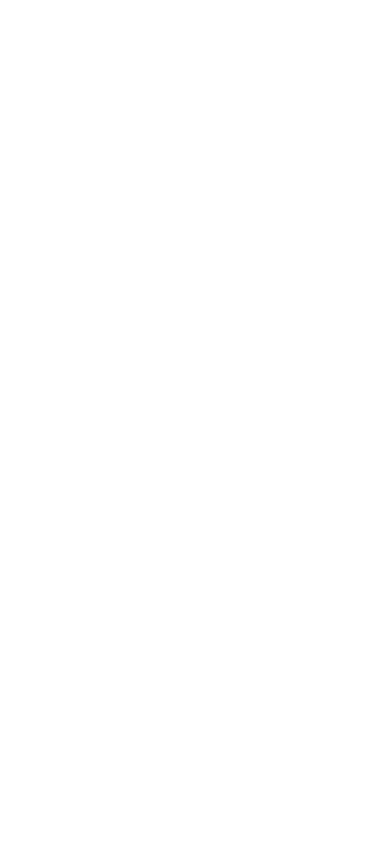
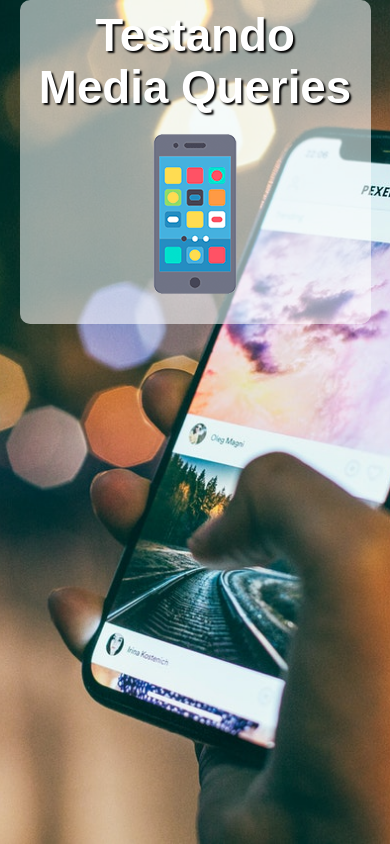
Before and after one commit to RobTecnology/Html5-css3, a plain HTML site: page exercícios/ex026/mq004/index.html in a window 390 px wide. Drawn offline with Linux system fonts and the light colour scheme.

Commit message:
mobile first

```diff
--- /dev/null
+++ b/exercícios/ex026/mq004/estilo/media-query.css
@@ -0,0 +1,48 @@
+@charset "UTF-8";
+
+/*Todas demais medias*/
+
+* {
+    margin: 0px;
+    padding: 0px;
+    font-family: Arial, Helvetica, sans-serif;
+    font-size: 1.3em;
+    box-sizing: border-box;
+}
+
+html, body {
+    width: 100vw;
+    height: 100vh;
+}
+
+body {
+    background: black url(../imagens/back-phone.jpg) no-repeat ;
+    background-size: cover;
+    background-position: center, center;
+
+}
+
+main {
+    background-color: rgba(255, 255, 255, 0.555);
+    width: 90vw;
+    margin: auto;
+    border-radius: 10px;
+    padding: 10px;
+}
+
+h1 {
+    color: white;
+    text-align: center;
+    text-shadow: 2px 2px 2px black;
+}
+
+img {
+    display: block;
+    margin: auto;
+}
+
+img#phone { display: block;}
+img#tv {display: none;}
+img#print { display: none;}
+img#tablet { display: none;}
+img#pc {display: none;}
--- /dev/null
+++ b/exercícios/ex026/mq004/estilo/style.css
@@ -0,0 +1,3 @@
+@charset "UTF-8";
+
+/*Versão mobile first*/
--- a/exercícios/ex026/mq004/index.html
+++ b/exercícios/ex026/mq004/index.html
@@ -4,8 +4,17 @@
     <meta charset="UTF-8">
     <meta name="viewport" content="width=device-width, initial-scale=1.0">
     <title>Media Query</title>
+    <link rel="stylesheet" href="estilo/style.css" media="all">
+    <link rel="stylesheet" href="estilo/media-query.css">
 </head>
 <body>
-
+    <main>
+        <h1>Testando Media Queries</h1>
+        <img id="phone" src="imagens/icon-phone.png" alt="Acesso via celular">
+        <img id="tablet" src="imagens/icon-tablet.png" alt="Acesso via tablet">
+        <img id="pc" src="imagens/icon-pc.png" alt="Acesso via computador">
+        <img id="tv" src="imagens/icon-tv.png" alt="Acesso via TV">
+        <img id="print" src="imagens/icon-print.png" alt="Acesso via impressora">
+    </main>
 </body>
 </html>
```
